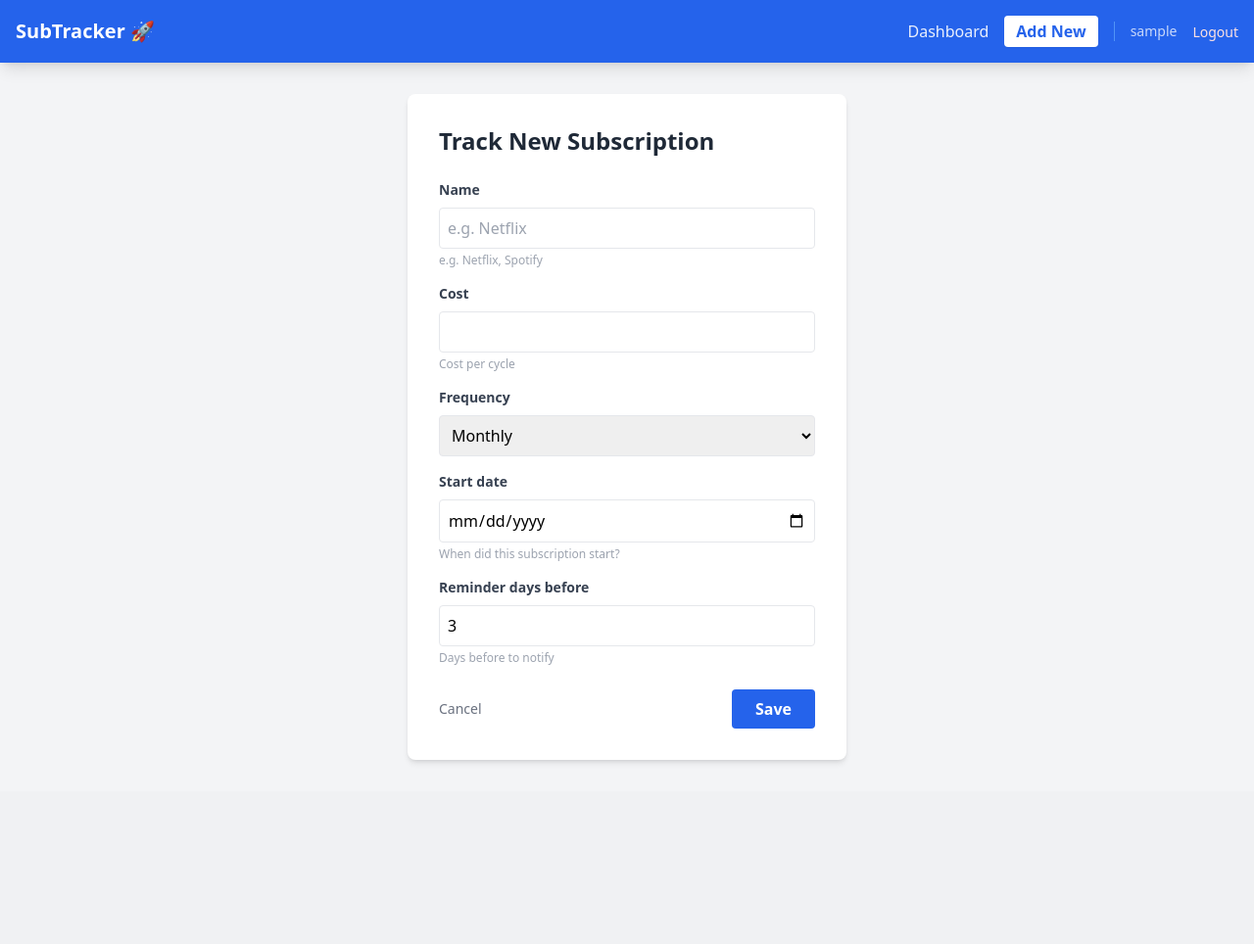
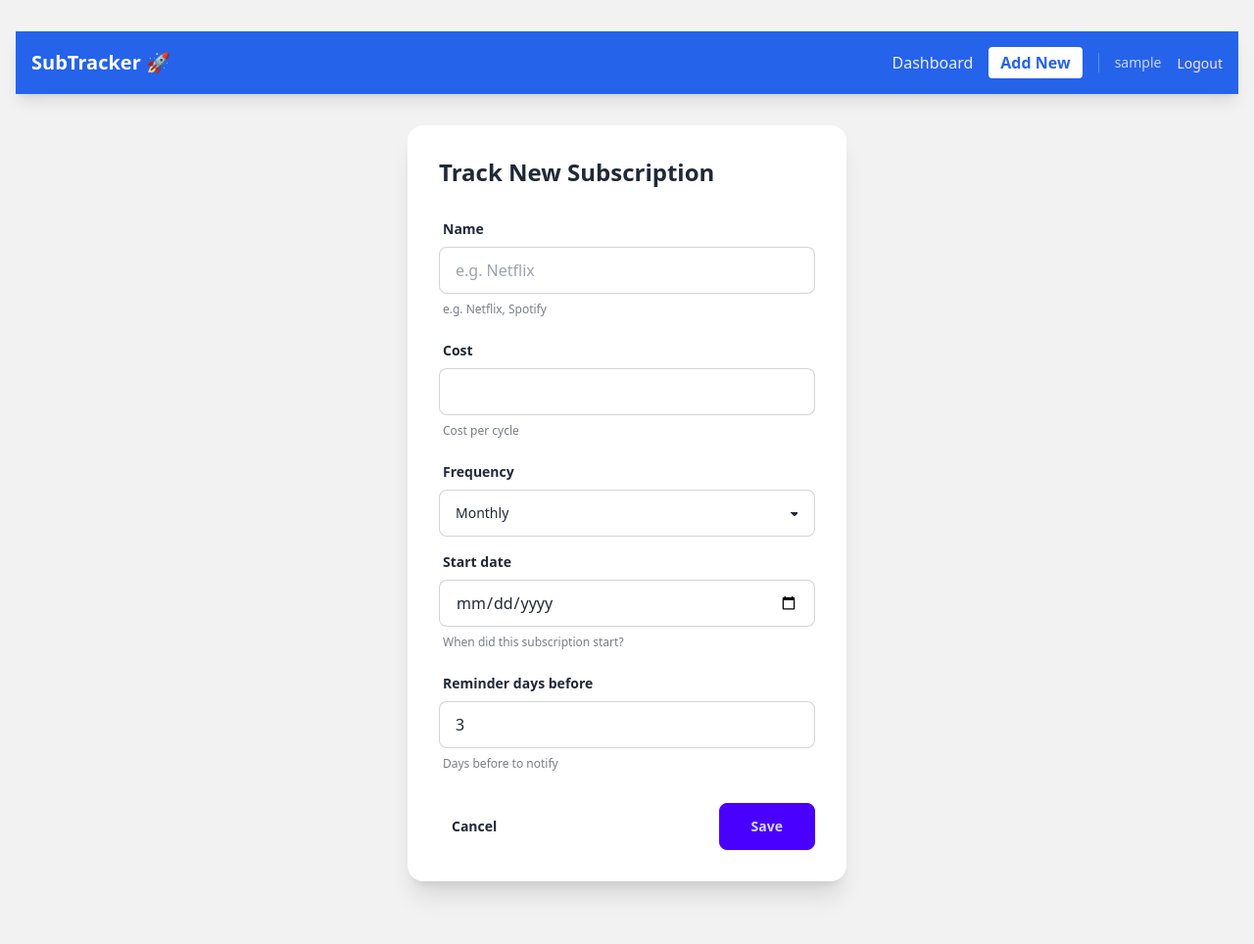
Before and after one commit to amanashikcl/SubTracker, a Django app: page /add/ in a window 1280 px wide. Shown: the whole page at 98% size. Before the commit the page ends 779 px from the top, so only its background shows below. Run offline with Django 5.2, Linux system fonts and the light colour scheme; the visitor is signed in with stand-in values (Sample User, id 1); parts of the project's set-up code (start-up, migrations or seed data) failed here and were passed over; some libraries are stand-ins or nearby versions.

Commit message:
refining ui

```diff
--- a/SubTrackerApp/forms.py
+++ b/SubTrackerApp/forms.py
@@ -1,9 +1,7 @@
 from django import forms
 from django.contrib.auth.forms import UserCreationForm
 from django.contrib.auth.models import User
-
 from .models import Subscription
-
 
 class SubscriptionForm(forms.ModelForm):
     class Meta:
@@ -11,21 +9,21 @@ class SubscriptionForm(forms.ModelForm):
         fields = ['name', 'cost', 'frequency', 'start_date', 'reminder_days_before']
 
         widgets = {
-            'start_date': forms.DateInput(attrs={'type': 'date', 'class': 'border p-2 rounded w-full'}),
-            'name': forms.TextInput(attrs={'class': 'border p-2 rounded w-full', 'placeholder': 'e.g. Netflix'}),
-            'cost': forms.NumberInput(attrs={'class': 'border p-2 rounded w-full'}),
-            'frequency': forms.Select(attrs={'class': 'border p-2 rounded w-full'}),
-
-            'reminder_days_before': forms.NumberInput(attrs={'class': 'border p-2 rounded w-full'}),
+            # Added 'input input-bordered' and removed manual border/padding
+            'start_date': forms.DateInput(attrs={'type': 'date', 'class': 'input input-bordered w-full'}),
+            'name': forms.TextInput(attrs={'class': 'input input-bordered w-full', 'placeholder': 'e.g. Netflix'}),
+            'cost': forms.NumberInput(attrs={'class': 'input input-bordered w-full'}),
+            # Selects use the 'select select-bordered' class
+            'frequency': forms.Select(attrs={'class': 'select select-bordered w-full'}),
+            'reminder_days_before': forms.NumberInput(attrs={'class': 'input input-bordered w-full'}),
         }
 
 class UserRegisterForm(UserCreationForm):
     email = forms.EmailField(required=True, widget=forms.EmailInput(attrs={
-        'class': 'border p-2 rounded w-full',
+        'class': 'input input-bordered w-full',
         'placeholder': 'Enter your email'
     }))
 
     class Meta(UserCreationForm.Meta):
         model = User
-        # This keeps the username/passwords and adds email
         fields = UserCreationForm.Meta.fields + ('email',)
--- a/templates/add_subscription.html
+++ b/templates/add_subscription.html
@@ -3,31 +3,42 @@
 {% block title %}Add New - SubTracker{% endblock %}
 
 {% block content %}
-<div class="max-w-md mx-auto bg-white p-8 rounded-lg shadow-md">
-    <h2 class="text-2xl font-bold mb-6 text-gray-800">Track New Subscription</h2>
+<div class="max-w-md mx-auto card bg-base-100 shadow-xl">
+    <div class="card-body">
+        <h2 class="card-title text-2xl font-bold mb-4">Track New Subscription</h2>
 
         <form method="post">
             {% csrf_token %}
 
             {% for field in form %}
-        <div class="mb-4">
-            <label class="block text-gray-700 text-sm font-bold mb-2">{{ field.label }}</label>
+            <div class="form-control w-full mb-2">
+                <label class="label">
+                    <span class="label-text font-bold">{{ field.label }}</span>
+                </label>
+
                 {{ field }}
+
                 {% if field.errors %}
-                <p class="text-red-500 text-xs italic mt-1">{{ field.errors }}</p>
+                    <label class="label">
+                        <span class="label-text-alt text-error font-medium">{{ field.errors|striptags }}</span>
+                    </label>
                 {% endif %}
+
                 {% if field.help_text %}
-                <p class="text-gray-400 text-xs mt-1">{{ field.help_text }}</p>
+                    <label class="label">
+                        <span class="label-text-alt opacity-60">{{ field.help_text }}</span>
+                    </label>
                 {% endif %}
             </div>
             {% endfor %}
 
-        <div class="flex items-center justify-between mt-6">
-            <a href="{% url 'dashboard' %}" class="text-gray-500 hover:text-gray-800 text-sm">Cancel</a>
-            <button type="submit" class="bg-blue-600 hover:bg-blue-700 text-white font-bold py-2 px-6 rounded focus:outline-none focus:shadow-outline">
+            <div class="card-actions justify-between items-center mt-6">
+                <a href="{% url 'dashboard' %}" class="btn btn-ghost btn-sm">Cancel</a>
+                <button type="submit" class="btn btn-primary px-8">
                     Save
                 </button>
             </div>
         </form>
     </div>
+</div>
 {% endblock %}
--- a/templates/base.html
+++ b/templates/base.html
@@ -1,14 +1,16 @@
 <!DOCTYPE html>
-<html lang="en">
+<html lang="en" data-theme="light">
 <head>
     <meta charset="UTF-8">
     <meta name="viewport" content="width=device-width, initial-scale=1.0">
     <title>{% block title %}SubTracker{% endblock %}</title>
+    <link href="https://cdn.jsdelivr.net/npm/daisyui@4.12.10/dist/full.min.css" rel="stylesheet" type="text/css" />
+<script src="https://cdn.tailwindcss.com"></script>
     <script src="https://cdn.tailwindcss.com"></script>
     <script src="https://cdn.jsdelivr.net/npm/chart.js"></script>
 </head>
-<body class="bg-gray-100 font-sans leading-normal tracking-normal min-h-screen flex flex-col">
-
+<body class="bg-base-200 font-sans leading-normal tracking-normal min-h-screen flex flex-col">
+<main class="flex-grow container mx-auto px-4 py-8">
     <nav class="bg-blue-600 p-4 shadow-lg">
         <div class="container mx-auto flex justify-between items-center text-white">
             <a href="{% url 'dashboard' %}" class="font-bold text-xl hover:text-blue-200 transition">SubTracker 🚀</a>
@@ -41,6 +43,6 @@
         {% block content %}
         {% endblock %}
     </div>
-
+</main>
 </body>
 </html>
```
Lines whose indentation alone changed are shown as unchanged.
